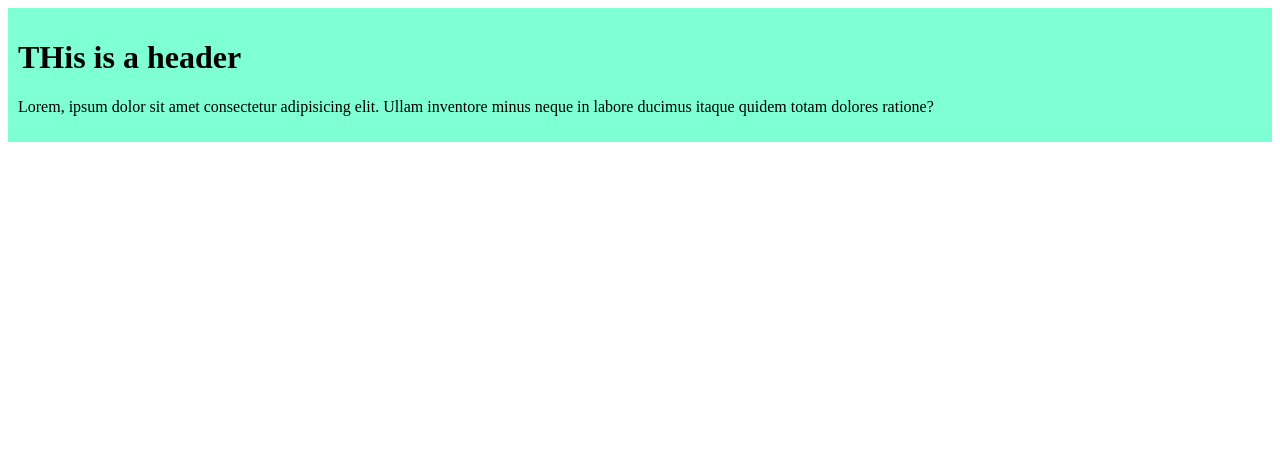
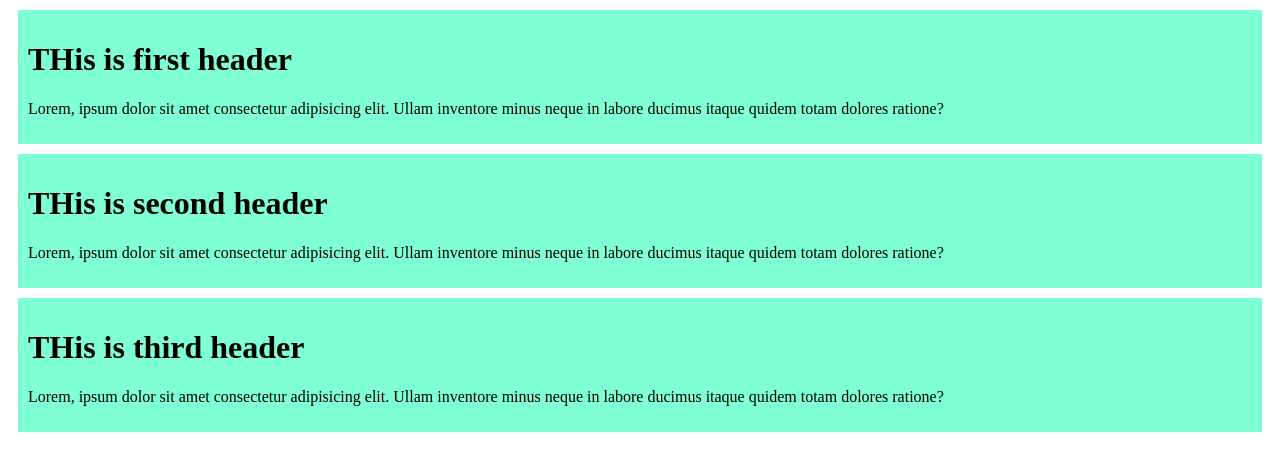
Before and after one commit to jubayer726/my-symple-website, a plain HTML site: page index.html in a window 1280 px wide. Drawn offline with Linux system fonts and the light colour scheme.

Commit message:
added the second block

```diff
--- a/CSS/style.css
+++ b/CSS/style.css
@@ -1,4 +1,5 @@
 div{
     background-color: aquamarine;
     padding: 10px;
+    margin: 10px;
 }
--- a/index.html
+++ b/index.html
@@ -8,7 +8,17 @@
 </head>
 <body>
     <div>
-        <h1>THis is a header</h1>
+        <h1>THis is first header</h1>
+    <p>Lorem, ipsum dolor sit amet consectetur adipisicing elit. Ullam inventore minus neque in labore ducimus itaque quidem totam dolores ratione?</p>
+    </div>
+
+    <div>
+        <h1>THis is second  header</h1>
+    <p>Lorem, ipsum dolor sit amet consectetur adipisicing elit. Ullam inventore minus neque in labore ducimus itaque quidem totam dolores ratione?</p>
+    </div>
+
+    <div>
+        <h1>THis is third header</h1>
     <p>Lorem, ipsum dolor sit amet consectetur adipisicing elit. Ullam inventore minus neque in labore ducimus itaque quidem totam dolores ratione?</p>
     </div>
 
```
